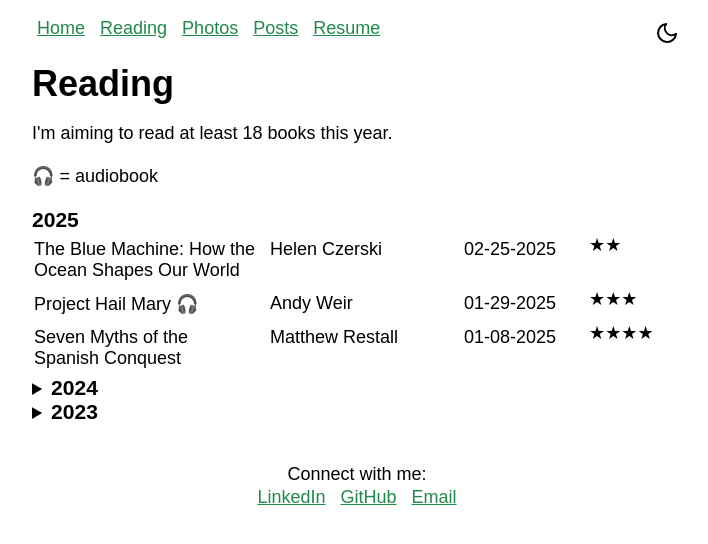
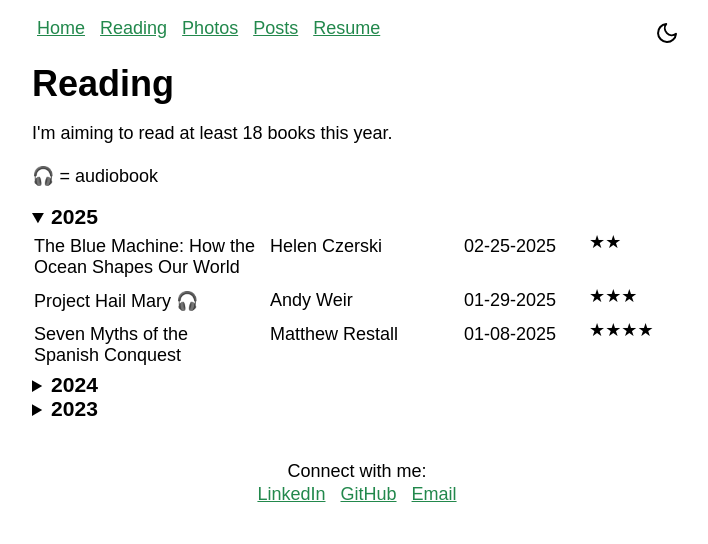
Before and after one commit to brandoncfallin/fallin-website, a Jekyll site: the page built from reading.md, in a window 1280 px wide. Shown: the top 544 px of the page, without its empty margins (283-991 px from the left). Built offline with Jekyll 4.4.1, drawn with Linux system fonts in a browser that asks for light colours.

Commit message:
reading overhaul complete

```diff
--- a/reading.md
+++ b/reading.md
@@ -4,15 +4,16 @@ title: Reading
 display_footer: True
 ---
 
-<p class="no-bottom">
+<p>
 I'm aiming to read at least 18 books this year.
 <br>
 <br>
 🎧 = audiobook
 </p>
-
-<h3 class="no-bottom">2025</h3>
-{% include reading_table_2025.html %}
+<details open>
+    <summary><h3 class="no-bottom" style="display: inline; cursor: pointer;">2025</h3></summary>
+    {% include reading_table_2025.html %}
+</details>
 
 <details>
     <summary><h3 class="no-bottom" style="display: inline; cursor: pointer;">2024</h3></summary>
```
